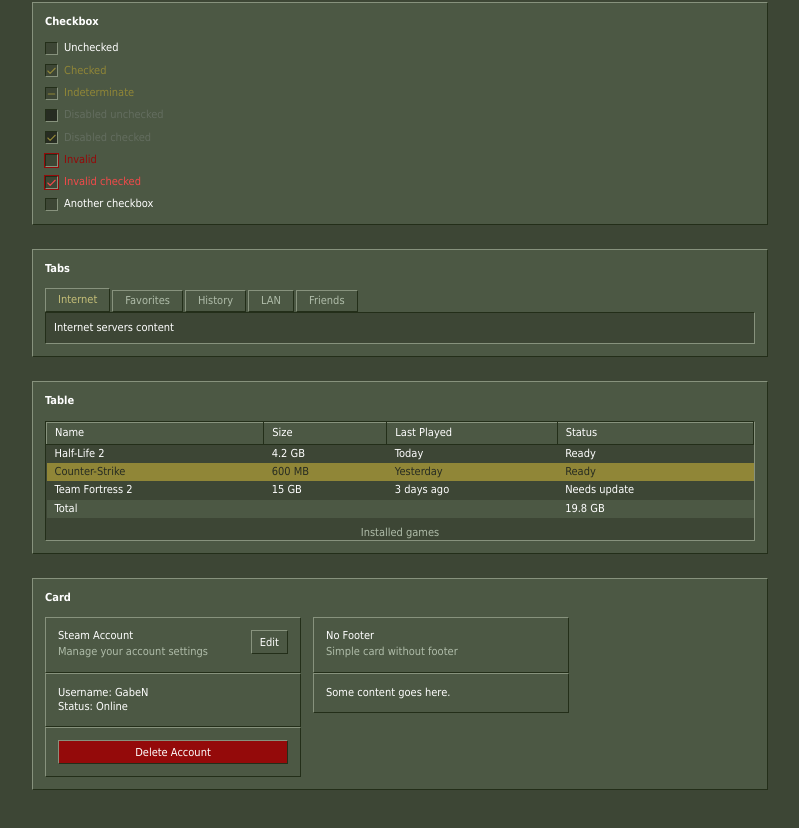
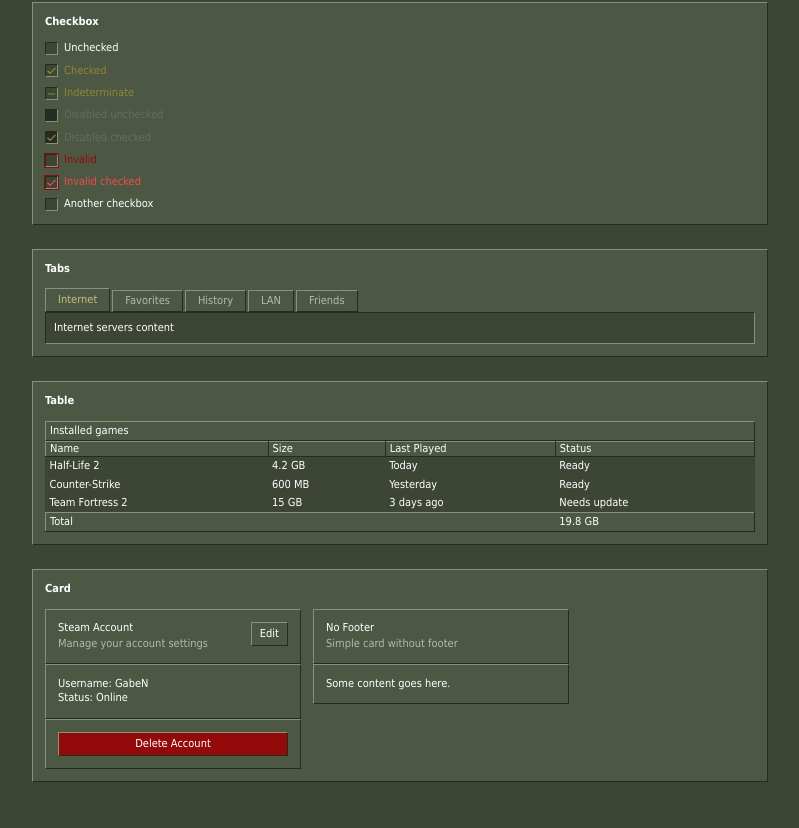
Before and after one commit to OnlyNinjaGear/go2003, a Next.js app: page / in a window 1280 px wide. Shown: the part 710-1538 px from the top of the page, without its empty margins (240-1039 px from the left). Built offline with nearby package versions, Linux system fonts and the light colour scheme.

Commit message:
auto: table.tsx

```diff
--- a/app/page.tsx
+++ b/app/page.tsx
@@ -161,7 +161,7 @@ export default function Home() {
         <section className="bevel-out bg-panel flex flex-col gap-3 p-3">
           <h2 className="font-bold">Table</h2>
 
-          <div className="bevel-in bg-input-bg">
+          <div className="bg-input-bg">
             <Table>
               <TableCaption>Installed games</TableCaption>
               <TableHeader>
@@ -179,7 +179,7 @@ export default function Home() {
                   <TableCell>Today</TableCell>
                   <TableCell>Ready</TableCell>
                 </TableRow>
-                <TableRow data-state="selected">
+                <TableRow>
                   <TableCell>Counter-Strike</TableCell>
                   <TableCell>600 MB</TableCell>
                   <TableCell>Yesterday</TableCell>
--- a/registry/steam2003/ui/table.tsx
+++ b/registry/steam2003/ui/table.tsx
@@ -12,7 +12,7 @@ function Table({ className, ...props }: React.ComponentProps<"table">) {
     >
       <table
         data-slot="table"
-        className={cn("w-full caption-bottom", className)}
+        className={cn("w-full caption-top", className)}
         {...props}
       />
     </div>
@@ -44,7 +44,7 @@ function TableFooter({ className, ...props }: React.ComponentProps<"tfoot">) {
     <tfoot
       data-slot="table-footer"
       className={cn(
-        "bg-panel font-medium [&>tr]:last:border-b-0",
+        "bg-panel bevel-out font-normal [&>tr]:last:border-b-0",
         className
       )}
       {...props}
@@ -57,7 +57,7 @@ function TableRow({ className, ...props }: React.ComponentProps<"tr">) {
     <tr
       data-slot="table-row"
       className={cn(
-        "hover:bg-panel-hover has-aria-expanded:bg-panel-hover data-[state=selected]:bg-primary data-[state=selected]:text-primary-foreground",
+        "data-[state=selected]:bg-primary data-[state=selected]:text-primary-foreground",
         className
       )}
       {...props}
@@ -70,7 +70,7 @@ function TableHead({ className, ...props }: React.ComponentProps<"th">) {
     <th
       data-slot="table-head"
       className={cn(
-        "bevel-out bg-panel h-[22px] px-2 text-left align-middle font-normal whitespace-nowrap text-foreground cursor-default select-none [&:has([role=checkbox])]:pr-0 [&>[role=checkbox]]:translate-y-[2px]",
+        "bevel-out bg-panel px-1 text-left align-middle font-normal whitespace-nowrap text-foreground cursor-default select-none [&:has([role=checkbox])]:pr-0 [&>[role=checkbox]]:translate-y-[2px]",
         className
       )}
       {...props}
@@ -83,7 +83,7 @@ function TableCell({ className, ...props }: React.ComponentProps<"td">) {
     <td
       data-slot="table-cell"
       className={cn(
-        "px-2 py-0.5 align-middle whitespace-nowrap [&:has([role=checkbox])]:pr-0 [&>[role=checkbox]]:translate-y-[2px]",
+        "px-1 py-0.5 align-middle whitespace-nowrap [&:has([role=checkbox])]:pr-0 [&>[role=checkbox]]:translate-y-[2px]",
         className
       )}
       {...props}
@@ -98,7 +98,7 @@ function TableCaption({
   return (
     <caption
       data-slot="table-caption"
-      className={cn("mt-2 text-muted-foreground", className)}
+      className={cn("py-0.5 px-1 bg-panel bevel-out text-left text-foreground", className)}
       {...props}
     />
   )
```
